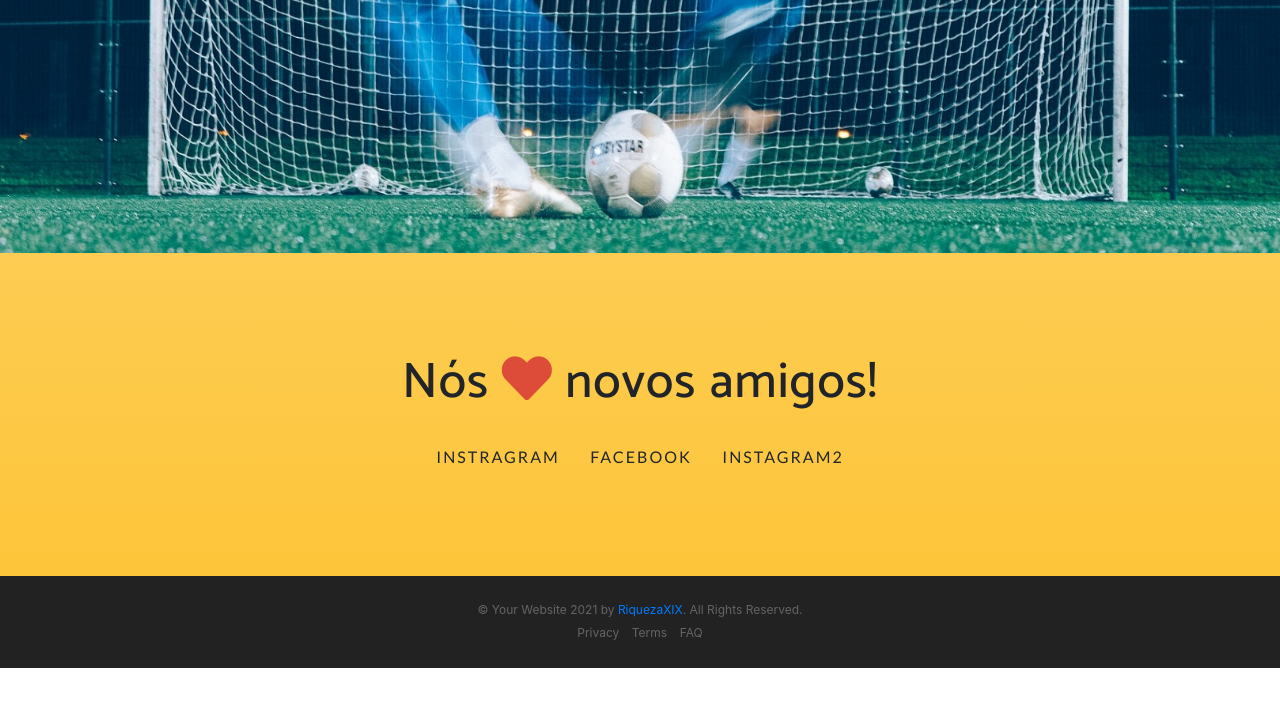
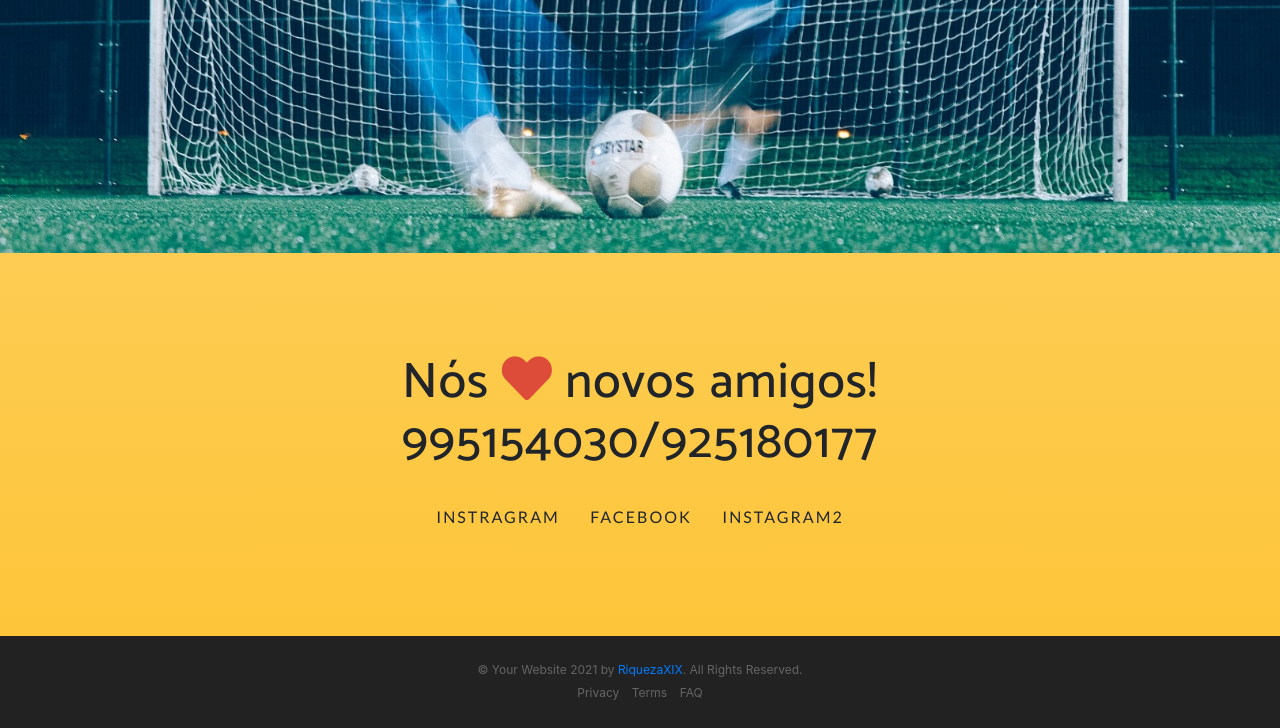
Before and after one commit to Torneio-de-penaltis/TP-AO, a website with bundled scripts: page index.html in a window 1280 px wide. Shown: the part 3809-4537 px from the top of the page. Before the commit the page ends 4477 px from the top, so only its background shows below. Built offline with nearby package versions, Linux system fonts and the light colour scheme; a script that the page names is missing; a web font is replaced by a local one.

Commit message:
Update index.html

```diff
--- a/index.html
+++ b/index.html
@@ -191,7 +191,7 @@
     <div class="container">
       <h2>Nós
         <i class="fas fa-heart"></i>
-        novos amigos!</h2>
+        novos amigos!<br>995154030/925180177</h2>
       <ul class="list-inline list-social">
 
         <a href="https://www.instagram.com/mahinga/" target="_blank"
```
